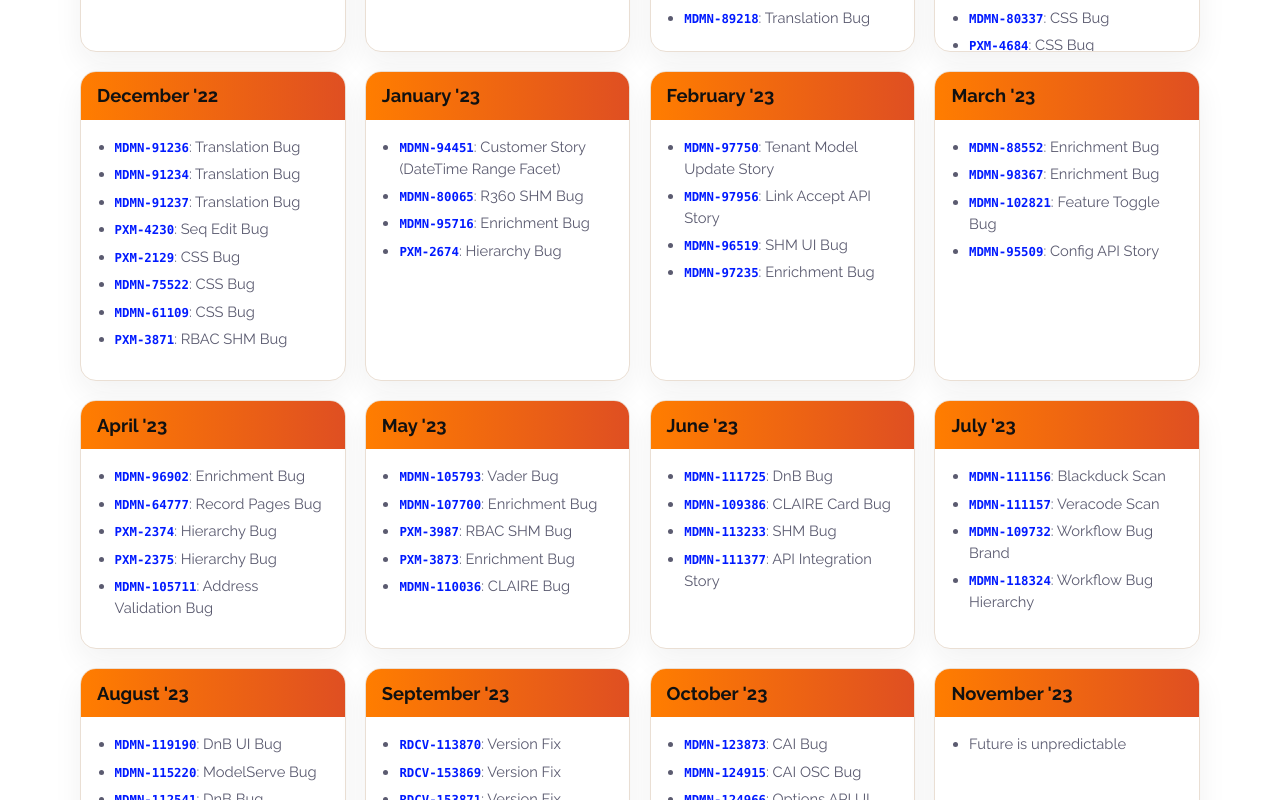
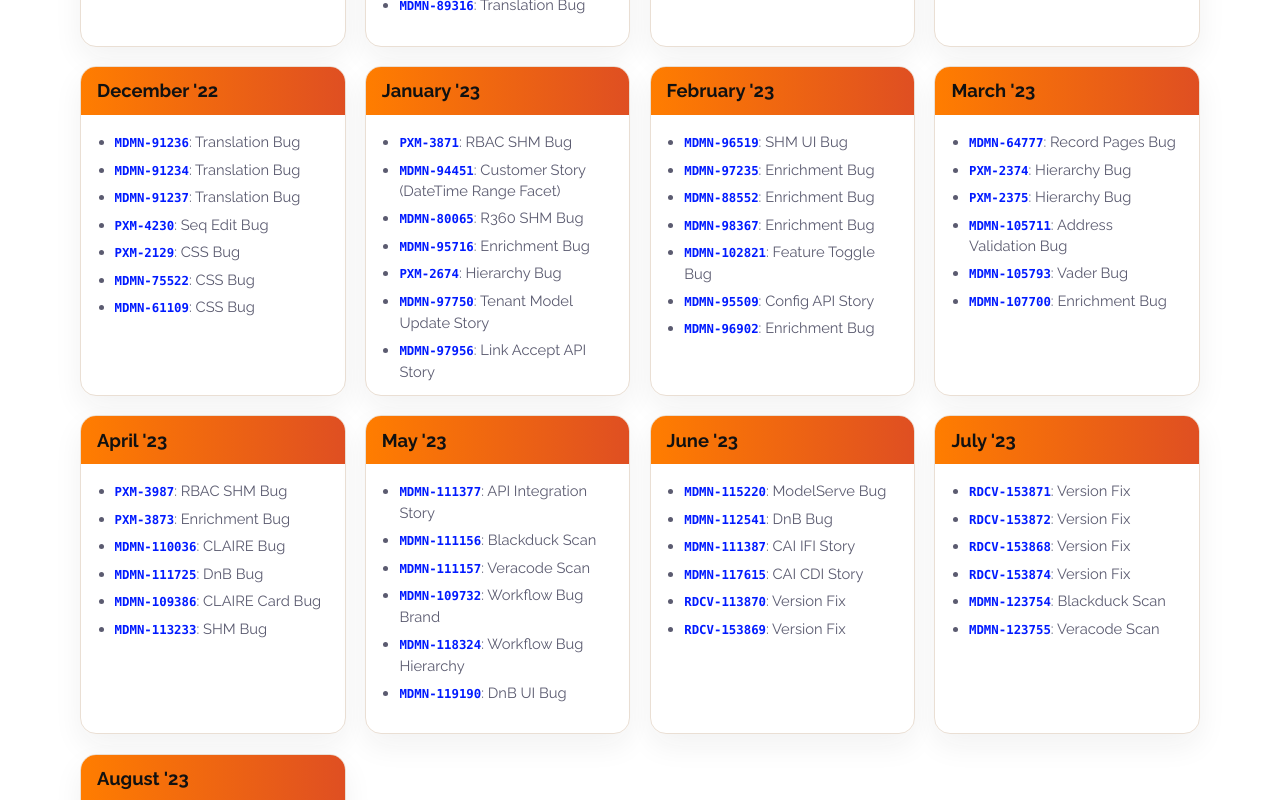
Before and after one commit to QAZIMAAZARSHAD/Infa-Intern, a React (Vite) app: page / in a window 1280 px wide. Shown: the part 1240-2040 px from the top of the page. Built offline with nearby package versions, Linux system fonts and the light colour scheme.

Commit message:
Fit the intern story into one year, August 2022 through August 2023. (#55)
Duration is now 1 year, later placeholder months are gone, and the same tickets are spread evenly across that window.

Co-authored-by: Arshad, Qazi Maaz <qarshad+infa@informatica.com>

```diff
--- a/src/components/Contributions.jsx
+++ b/src/components/Contributions.jsx
@@ -17,33 +17,30 @@ const MONTHS = [
   {
     label: "September '22",
     items: [
-      {
-        id: "MDMN-86490",
-        text: "Fix e2e tests failing on BUI after tenant model change",
-      },
-    ],
-  },
-  {
-    label: "October '22",
-    items: [
+      { id: "MDMN-86490", text: "Fix e2e tests failing on BUI after tenant model change" },
       { id: "MDMN-53574", text: "CSS Bug" },
       { id: "MDMN-52689", text: "CSS Bug" },
       { id: "MDMN-89348", text: "Translation Bug" },
       { id: "MDMN-89341", text: "Translation Bug" },
       { id: "MDMN-89941", text: "Translation Bug" },
       { id: "MDMN-89316", text: "Translation Bug" },
+    ],
+  },
+  {
+    label: "October '22",
+    items: [
       { id: "MDMN-64253", text: "E2E Tests" },
       { id: "MDMN-89215", text: "Translation Bug" },
       { id: "MDMN-89218", text: "Translation Bug" },
+      { id: "MDMN-89347", text: "Translation Bug" },
+      { id: "MDMN-89337", text: "Translation Bug" },
+      { id: "MDMN-89928", text: "Translation Bug" },
+      { id: "MDMN-89287", text: "Translation Bug" },
     ],
   },
   {
     label: "November '22",
     items: [
-      { id: "MDMN-89347", text: "Translation Bug" },
-      { id: "MDMN-89337", text: "Translation Bug" },
-      { id: "MDMN-89928", text: "Translation Bug" },
-      { id: "MDMN-89287", text: "Translation Bug" },
       { id: "MDMN-89223", text: "Translation Bug" },
       { id: "MDMN-89285", text: "Translation Bug" },
       { id: "MDMN-90072", text: "Translation Bug" },
@@ -63,89 +60,79 @@ const MONTHS = [
       { id: "PXM-2129", text: "CSS Bug" },
       { id: "MDMN-75522", text: "CSS Bug" },
       { id: "MDMN-61109", text: "CSS Bug" },
-      { id: "PXM-3871", text: "RBAC SHM Bug" },
     ],
   },
   {
     label: "January '23",
     items: [
+      { id: "PXM-3871", text: "RBAC SHM Bug" },
       { id: "MDMN-94451", text: "Customer Story (DateTime Range Facet)" },
       { id: "MDMN-80065", text: "R360 SHM Bug" },
       { id: "MDMN-95716", text: "Enrichment Bug" },
       { id: "PXM-2674", text: "Hierarchy Bug" },
+      { id: "MDMN-97750", text: "Tenant Model Update Story" },
+      { id: "MDMN-97956", text: "Link Accept API Story" },
     ],
   },
   {
     label: "February '23",
     items: [
-      { id: "MDMN-97750", text: "Tenant Model Update Story" },
-      { id: "MDMN-97956", text: "Link Accept API Story" },
       { id: "MDMN-96519", text: "SHM UI Bug" },
       { id: "MDMN-97235", text: "Enrichment Bug" },
+      { id: "MDMN-88552", text: "Enrichment Bug" },
+      { id: "MDMN-98367", text: "Enrichment Bug" },
+      { id: "MDMN-102821", text: "Feature Toggle Bug" },
+      { id: "MDMN-95509", text: "Config API Story" },
+      { id: "MDMN-96902", text: "Enrichment Bug" },
     ],
   },
   {
     label: "March '23",
     items: [
-      { id: "MDMN-88552", text: "Enrichment Bug" },
-      { id: "MDMN-98367", text: "Enrichment Bug" },
-      { id: "MDMN-102821", text: "Feature Toggle Bug" },
-      { id: "MDMN-95509", text: "Config API Story" },
+      { id: "MDMN-64777", text: "Record Pages Bug" },
+      { id: "PXM-2374", text: "Hierarchy Bug" },
+      { id: "PXM-2375", text: "Hierarchy Bug" },
+      { id: "MDMN-105711", text: "Address Validation Bug" },
+      { id: "MDMN-105793", text: "Vader Bug" },
+      { id: "MDMN-107700", text: "Enrichment Bug" },
     ],
   },
   {
     label: "April '23",
     items: [
-      { id: "MDMN-96902", text: "Enrichment Bug" },
-      { id: "MDMN-64777", text: "Record Pages Bug" },
-      { id: "PXM-2374", text: "Hierarchy Bug" },
-      { id: "PXM-2375", text: "Hierarchy Bug" },
-      { id: "MDMN-105711", text: "Address Validation Bug" },
+      { id: "PXM-3987", text: "RBAC SHM Bug" },
+      { id: "PXM-3873", text: "Enrichment Bug" },
+      { id: "MDMN-110036", text: "CLAIRE Bug" },
+      { id: "MDMN-111725", text: "DnB Bug" },
+      { id: "MDMN-109386", text: "CLAIRE Card Bug" },
+      { id: "MDMN-113233", text: "SHM Bug" },
     ],
   },
   {
     label: "May '23",
     items: [
-      { id: "MDMN-105793", text: "Vader Bug" },
-      { id: "MDMN-107700", text: "Enrichment Bug" },
-      { id: "PXM-3987", text: "RBAC SHM Bug" },
-      { id: "PXM-3873", text: "Enrichment Bug" },
-      { id: "MDMN-110036", text: "CLAIRE Bug" },
+      { id: "MDMN-111377", text: "API Integration Story" },
+      { id: "MDMN-111156", text: "Blackduck Scan" },
+      { id: "MDMN-111157", text: "Veracode Scan" },
+      { id: "MDMN-109732", text: "Workflow Bug Brand" },
+      { id: "MDMN-118324", text: "Workflow Bug Hierarchy" },
+      { id: "MDMN-119190", text: "DnB UI Bug" },
     ],
   },
   {
     label: "June '23",
     items: [
-      { id: "MDMN-111725", text: "DnB Bug" },
-      { id: "MDMN-109386", text: "CLAIRE Card Bug" },
-      { id: "MDMN-113233", text: "SHM Bug" },
-      { id: "MDMN-111377", text: "API Integration Story" },
+      { id: "MDMN-115220", text: "ModelServe Bug" },
+      { id: "MDMN-112541", text: "DnB Bug" },
+      { id: "MDMN-111387", text: "CAI IFI Story" },
+      { id: "MDMN-117615", text: "CAI CDI Story" },
+      { id: "RDCV-113870", text: "Version Fix" },
+      { id: "RDCV-153869", text: "Version Fix" },
     ],
   },
   {
     label: "July '23",
     items: [
-      { id: "MDMN-111156", text: "Blackduck Scan" },
-      { id: "MDMN-111157", text: "Veracode Scan" },
-      { id: "MDMN-109732", text: "Workflow Bug Brand" },
-      { id: "MDMN-118324", text: "Workflow Bug Hierarchy" },
-    ],
-  },
-  {
-    label: "August '23",
-    items: [
-      { id: "MDMN-119190", text: "DnB UI Bug" },
-      { id: "MDMN-115220", text: "ModelServe Bug" },
-      { id: "MDMN-112541", text: "DnB Bug" },
-      { id: "MDMN-111387", text: "CAI IFI Story" },
-      { id: "MDMN-117615", text: "CAI CDI Story" },
-    ],
-  },
-  {
-    label: "September '23",
-    items: [
-      { id: "RDCV-113870", text: "Version Fix" },
-      { id: "RDCV-153869", text: "Version Fix" },
       { id: "RDCV-153871", text: "Version Fix" },
       { id: "RDCV-153872", text: "Version Fix" },
       { id: "RDCV-153868", text: "Version Fix" },
@@ -155,7 +142,7 @@ const MONTHS = [
     ],
   },
   {
-    label: "October '23",
+    label: "August '23",
     items: [
       { id: "MDMN-123873", text: "CAI Bug" },
       { id: "MDMN-124915", text: "CAI OSC Bug" },
@@ -165,9 +152,6 @@ const MONTHS = [
       { id: "MDMN-121376", text: "Update Post Approval API Story" },
     ],
   },
-  { label: "November '23", notes: ["Future is unpredictable"] },
-  { label: "December '23", notes: ["Future is unpredictable"] },
-  { label: "January '24", notes: ["Future is unpredictable"] },
 ];
 
 const MonthCard = ({ month }) => (
@@ -195,13 +179,6 @@ const MonthCard = ({ month }) => (
           ))}
         </ul>
       )}
-      {month.notes && (
-        <ul>
-          {month.notes.map((note) => (
-            <li key={note}>{note}</li>
-          ))}
-        </ul>
-      )}
     </div>
   </article>
 );
--- a/src/components/Introduction.jsx
+++ b/src/components/Introduction.jsx
@@ -6,7 +6,7 @@ const STATS = [
   { value: "79", label: "JIRA Issues" },
   { value: "66", label: "Pull Requests Merged" },
   { value: "11", label: "Services Explored" },
-  { value: "1.4 Years", label: "Internship Duration" },
+  { value: "1 Year", label: "Internship Duration" },
 ];
 
 const Introduction = () => {
```
